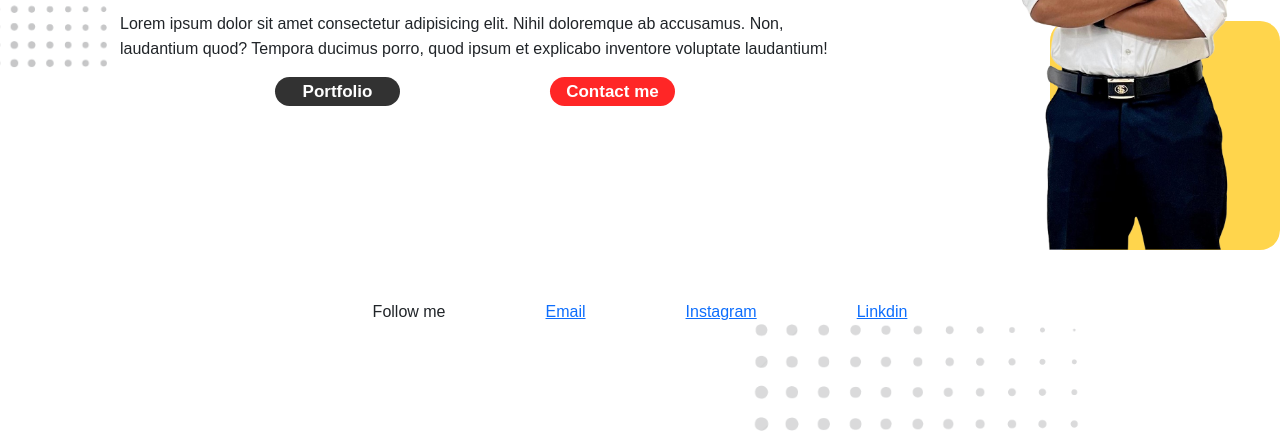
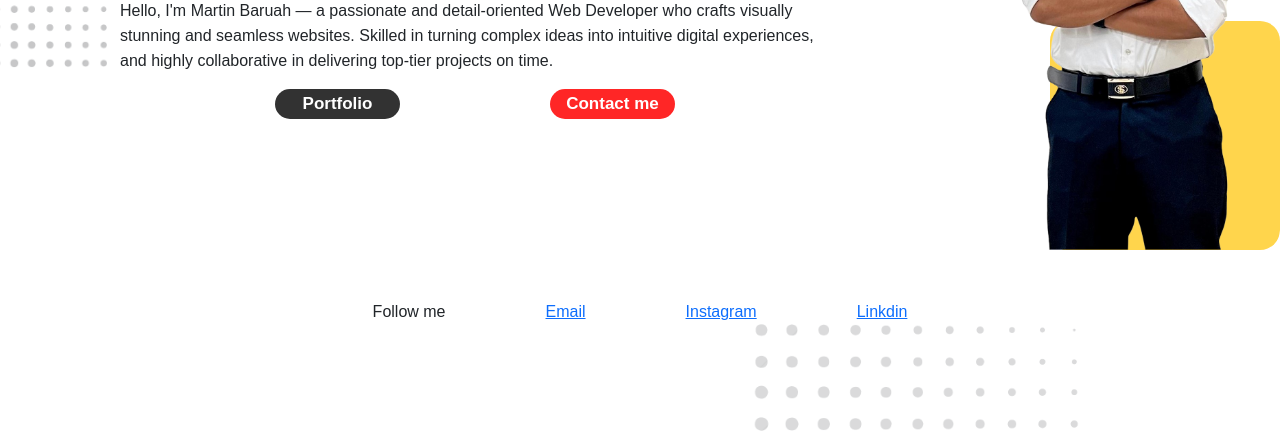
Before and after one commit to marbar6/project-3, a website with bundled scripts: page index.html in a window 1280 px wide. Shown: the part 357-800 px from the top of the page. Built offline with nearby package versions, Linux system fonts and the light colour scheme.

Commit message:
Add server

```diff
--- a/index.html
+++ b/index.html
@@ -55,8 +55,9 @@
                     <p class="jod-title">Web Developer</p>
                     <p class="name">Martin Baruah</p>
                     <p class="motivation">
-                        Lorem ipsum dolor sit amet consectetur adipisicing elit. Nihil doloremque ab accusamus. Non,
-                        laudantium quod? Tempora ducimus porro, quod ipsum et explicabo inventore voluptate laudantium!
+                        Hello, I'm Martin Baruah — a passionate and detail-oriented Web Developer who crafts visually
+                        stunning and seamless websites. Skilled in turning complex ideas into intuitive digital
+                        experiences, and highly collaborative in delivering top-tier projects on time.
                     </p>
                     <div class="btn-div">
                         <button class="portfolio">Portfolio</button>
@@ -90,7 +91,7 @@
     <script src="https://cdn.jsdelivr.net/npm/bootstrap@5.3.4/dist/js/bootstrap.bundle.min.js"
         integrity="sha384-YUe2LzesAfftltw+PEaao2tjU/QATaW/rOitAq67e0CT0Zi2VVRL0oC4+gAaeBKu"
         crossorigin="anonymous"></script>
-
+    <script src="/server.js"></script>
 </body>
 
 </html>
```
Also changed, not shown: package.json (added, +23 -0 lines), server.js (+17 -0 lines), 1 other file.
